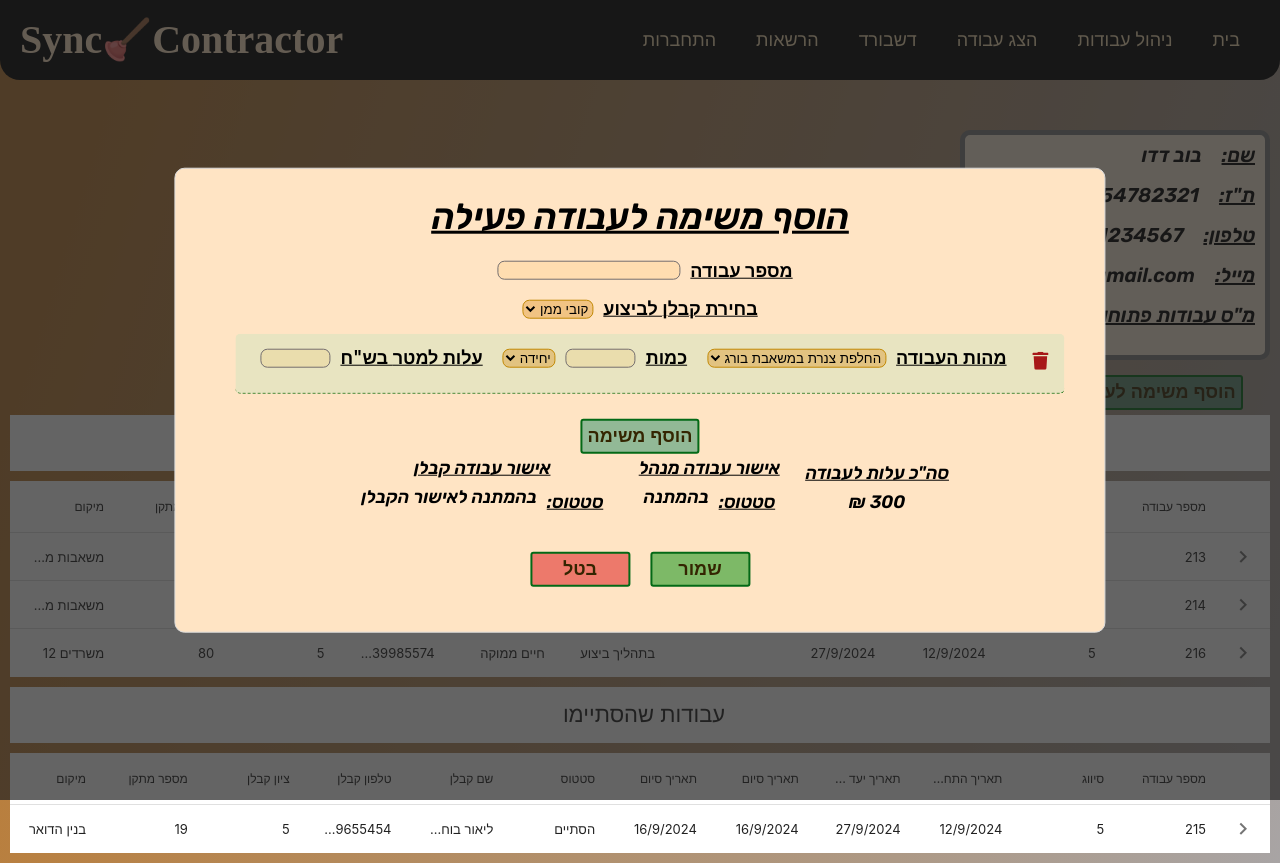
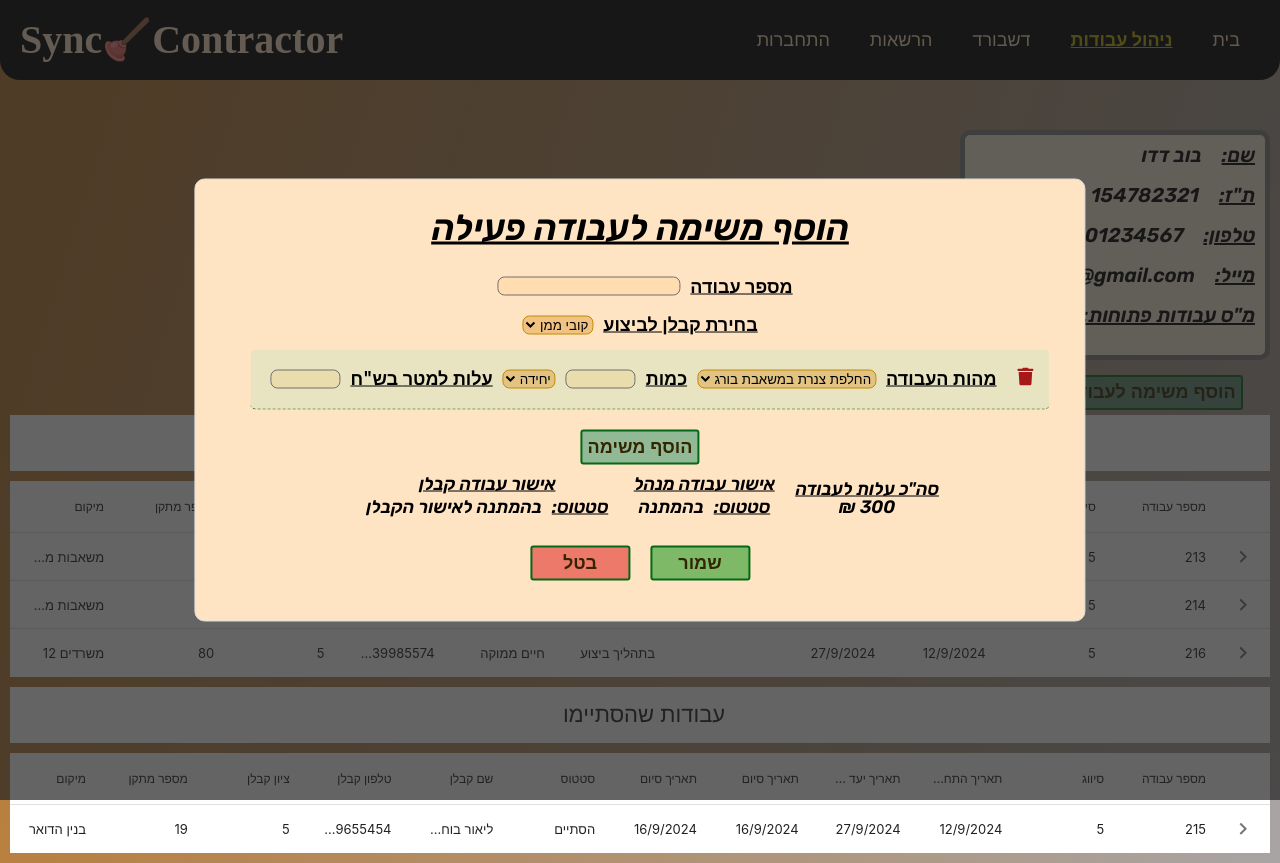
Before and after one commit to anz-davar/sync-contractor, a React (Vite) app: page /managementTable in a window 1280 px wide. Both pictures are taken after a click on the button "הוסף משימה לעבודה פעילה +". Built offline with nearby package versions, Linux system fonts and the light colour scheme.

Commit message:
Added mark for selected header link

```diff
--- a/src/cmps/Header.jsx
+++ b/src/cmps/Header.jsx
@@ -1,17 +1,17 @@
-import { Link } from "react-router-dom"
-
+import { Link, useLocation } from "react-router-dom"
 
 export const Header = () => {
+
+    const { pathname } = useLocation()
 
     return <header className="header-container">
         <h1 className="app-name">Sync🪠Contractor</h1>
         <nav className="header-nav-bar">
-            <Link className="link-item" to={"/login"}>התחברות</Link>
-            <Link className="link-item" to={"/permissions"}>הרשאות</Link>
-            <Link className="link-item" to={"/dashboard"}>דשבורד</Link>
-            <Link className="link-item" to={"/showWork"}>הצג עבודה</Link>
-            <Link className="link-item" to={"/managementTable"}>ניהול עבודות</Link>
-            <Link className="link-item" to='/'> בית </Link>
+            <Link className={`link-item ${pathname === "/login" ? "active-link" : ""}`} to="/login">התחברות</Link>
+            <Link className={`link-item ${pathname === "/permissions" ? "active-link" : ""}`} to="/permissions">הרשאות</Link>
+            <Link className={`link-item ${pathname === "/dashboard" ? "active-link" : ""}`} to="/dashboard">דשבורד</Link>
+            <Link className={`link-item ${pathname === "/managementTable" ? "active-link" : ""}`} to="/managementTable">ניהול עבודות</Link>
+            <Link className={`link-item ${pathname === "/" ? "active-link" : ""}`} to="/">בית</Link>
         </nav>
     </header>
 }
--- a/src/styles/cmps/_header.scss
+++ b/src/styles/cmps/_header.scss
@@ -1,4 +1,4 @@
-.header-container{
+.header-container {
     display: flex;
     flex-direction: row-reverse;
     justify-content: space-between;
@@ -8,21 +8,27 @@
     border-radius: 0 0 20px 20px;
     align-items: center;
 
-.app-name{
-    font-size: 40px;
-    color: bisque;
-    font-family: caveat;
-    margin: 0;
-}
+    .app-name {
+        font-size: 40px;
+        color: bisque;
+        font-family: caveat;
+        margin: 0;
+    }
 
-    .header-nav-bar{
+    .header-nav-bar {
         display: flex;
         flex-direction: row-reverse;
         justify-content: space-evenly;
         align-content: center;
 
-        .link-item{
-            margin: 0px 20px ;
+        .link-item {
+            margin: 0px 20px;
         }
     }
+
+    .active-link {
+        color: rgb(189, 177, 6);
+        font-weight: bold;
+        text-decoration: underline;
+    }
 }
--- a/src/styles/pages/_newWorkModal.scss
+++ b/src/styles/pages/_newWorkModal.scss
@@ -58,7 +58,16 @@
         flex-direction: row;
         justify-content: flex-start;
         align-items: center;
-        margin: 0 10px 10px 10px;
+        margin: 5px;
+
+        .new-mini-sub-header {
+            margin: 0 0 0 10px;
+        }
+
+        h4 {
+            align-self: center;
+            margin: 0;
+        }
     }
 
     .new-row-section {
```
